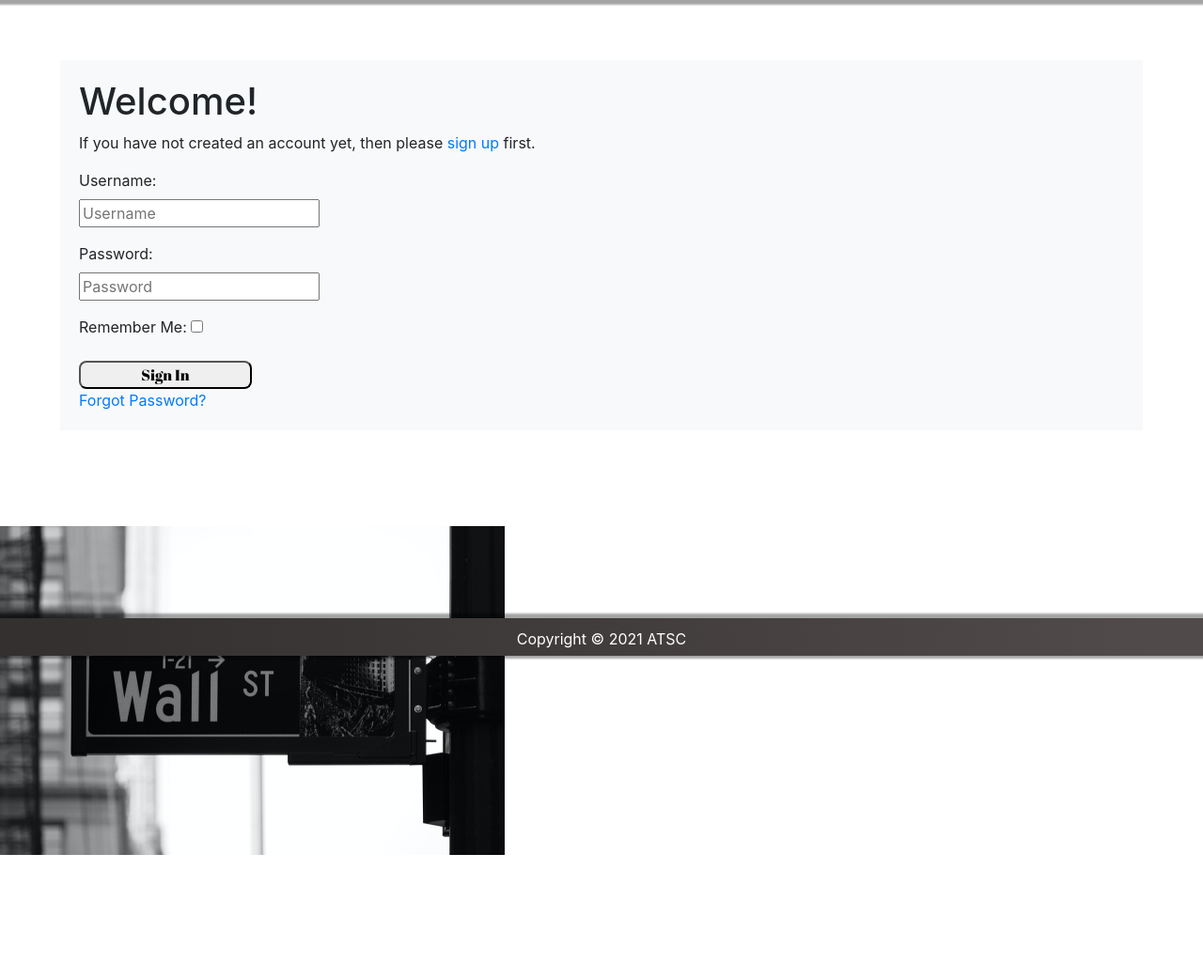
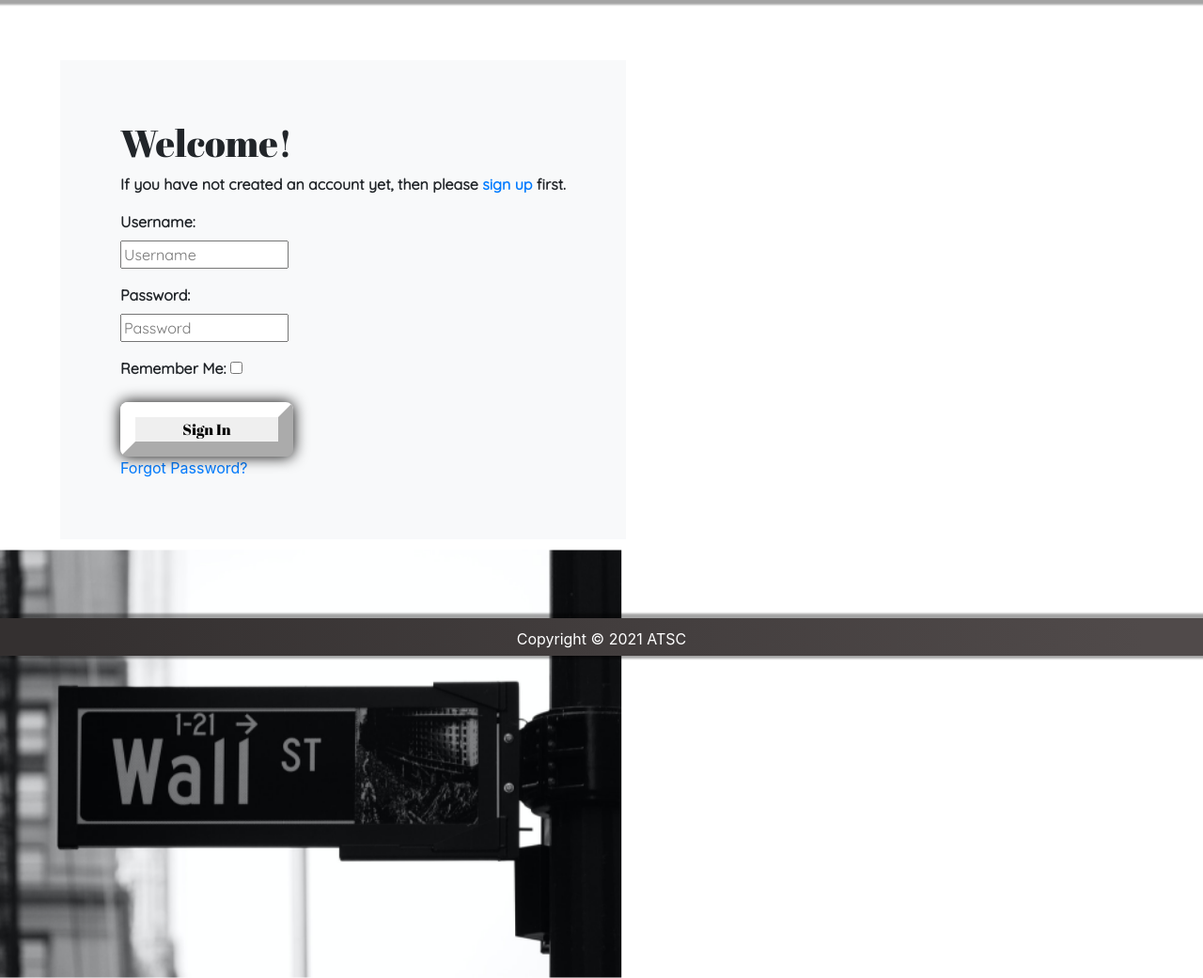
Before and after one commit to nplee01/FSCSW01, a Django app: page /accounts/login/ in a window 1280 px wide. Shown: the part 102-1143 px from the top of the page at 94% size. Before the commit the page ends 1012 px from the top, so only its background shows below. Run offline with Django 3.2, Linux system fonts and the light colour scheme; some libraries are stand-ins or nearby versions; some web fonts are replaced.

Commit message:
Login, Sign Out, Sign Up Styling

```diff
--- a/static/css/styles.css
+++ b/static/css/styles.css
@@ -309,14 +309,62 @@ footer {
   font-family: "Abril Fatface", cursive;
 }
 
-/* Login & Signup */
-.login-style h1 {
-  font-family: Georgia;
+/* Login & Signup & Logout */
+.prompt-style h1{
+  font-family: 'Abril Fatface', cursive;
+}
+
+.prompt-style p{
+  font-family: 'Quicksand';
   font-weight: 600;
 }
 
-.login-style p {
-  font-family: Georgia;
+#login-prompt {
+  margin: 5%;
+  padding: 5%;
+  display: inline-block;
+}
+
+#signup-prompt {
+  margin: 3%;
+  padding-left: 5%;
+}
+
+#logout-prompt {
+  margin: 5%;
+  padding: 5%;
+  border-radius: 1em;
+  text-align: center;
+  background-color: rgba(255, 255, 255, 0.7);
+}
+
+#logout-prompt h1 {
+  font-size: 3em;
+}
+
+#login-img {
+  padding-left: 3%;
+  display: inline-flex;
+  transform: scale(1.3);
+}
+
+@media only screen and (max-width: 600px) {
+  #login-prompt {
+    display: block;
+  }
+
+  #login-img {
+    display: none;
+  }
+}
+
+#logout-img img{
+  object-fit: cover;
+  position: fixed;
+  top: -50%;
+  left: 0;
+  z-index: -1;
+  filter: blur(5px);
 }
 
 form p input {
@@ -327,20 +375,21 @@ form p input {
   display: inline-block;
 }
 
-.primaryAction,
-#signup_form button,
-#logout_form {
+.primaryAction, #signup_form button, #logout_form {
   width: 11.5rem;
+  border-width: 1em;
   border-radius: 0.5em;
-  font-family: "Abril Fatface", cursive;
+  border-color: white;
+  filter: drop-shadow(0 0 0.5em black);
+  font-family: 'Abril Fatface', cursive;
 }
 
-.primaryAction:hover,
-#signup_form button:hover,
-#logout_form:hover {
-  background-color: gold;
+.primaryAction:hover, #signup_form button:hover, #logout_form:hover {
+  background-color: rgb(233, 201, 58);
+  border-color: gold;
   transition: 0.3s;
-  font-family: "Abril Fatface", cursive;
+  filter: drop-shadow(0 0 5em gold);
+  font-family: 'Abril Fatface', cursive;
 }
 
 /* card-body {
```
